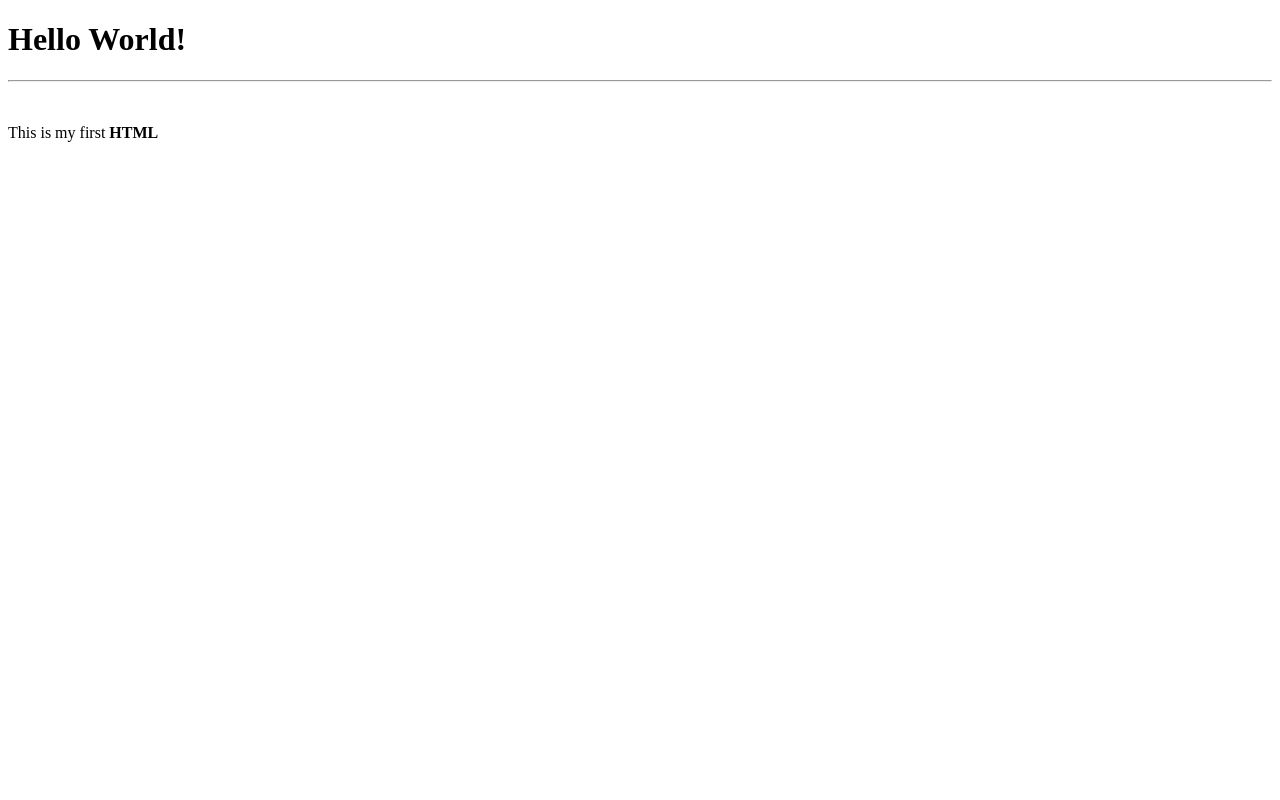
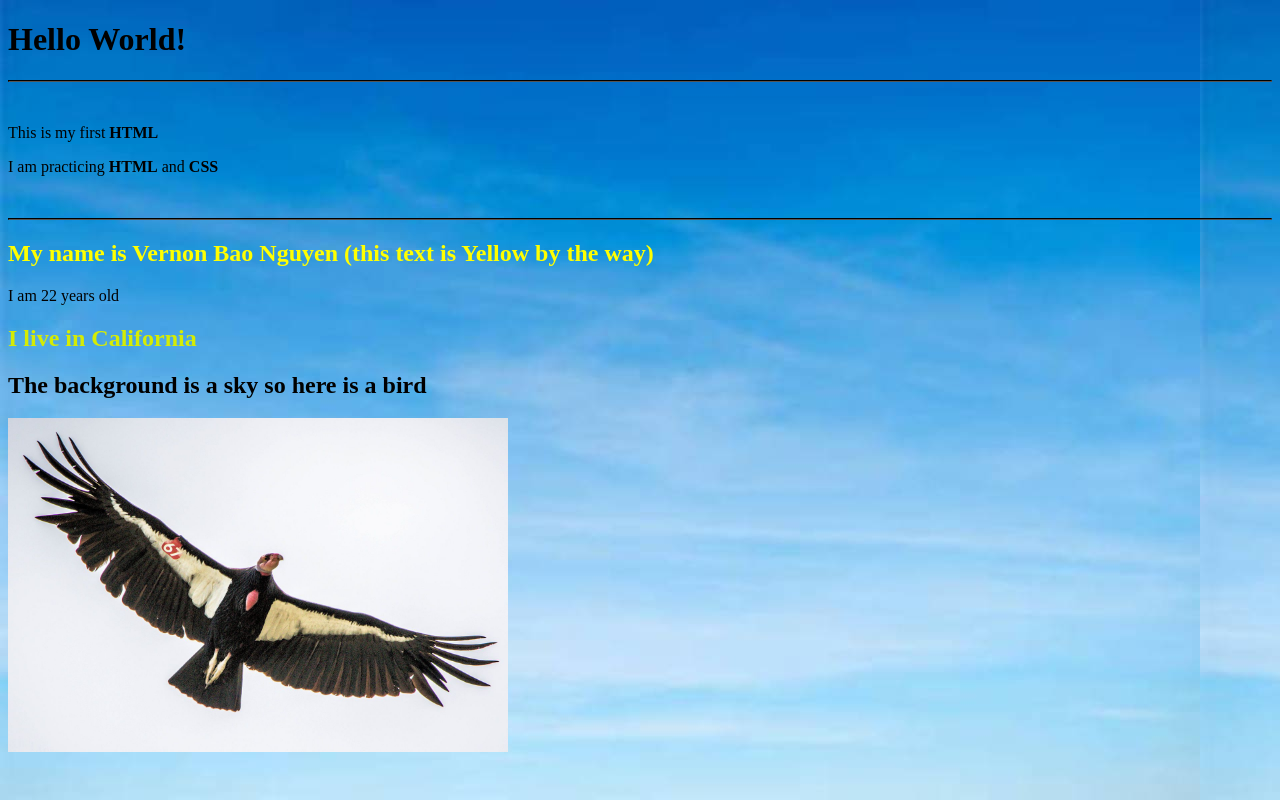
Before and after one commit to bnguyen467/aboutme, a plain HTML site: page index.html in a window 1280 px wide. Drawn offline with Linux system fonts and the light colour scheme.

Commit message:
Added ridiculous looking HTML file and images

```diff
--- a/index.html
+++ b/index.html
@@ -2,7 +2,25 @@
 <html lang="en">
 <head>
     <meta charset="UTF-8">
-    <title>Document</title>
+
+    <style>
+        body{
+            background-image: url('skyBackGroundColor.jpg');
+        }
+
+        hr {
+            border-color:black;
+        }
+
+        #name {
+            color:yellow;
+        }
+
+        #california {
+            color: rgb(213, 236, 4);
+        }
+    </style>
+    <title>About Me</title>
 </head>
 <body>
     <h1>Hello World!</h1>
@@ -11,6 +29,21 @@
     <br>
 
     <p>This is my first <strong>HTML</strong></p>
+    <p>I am practicing <strong>HTML</strong> and <strong>CSS</strong></p>
+    <br>
+    <hr>
 
+    <h2 id="name">My name is Vernon Bao Nguyen (this text is Yellow by the way)</h2>
+
+    <p>I am 22 years old</p>
+
+    <h2 id="california">I live in California</h2>
+
+    <h2>The background is a sky so here is a bird</h2>
+
+    <img
+    src="flyingBird.jpg" alt="Bird"
+    width="500px"
+    >
 </body>
 </html>
```
Also changed, not shown: flyingBird.jpg (added), skyBackGroundColor.jpg (added).
